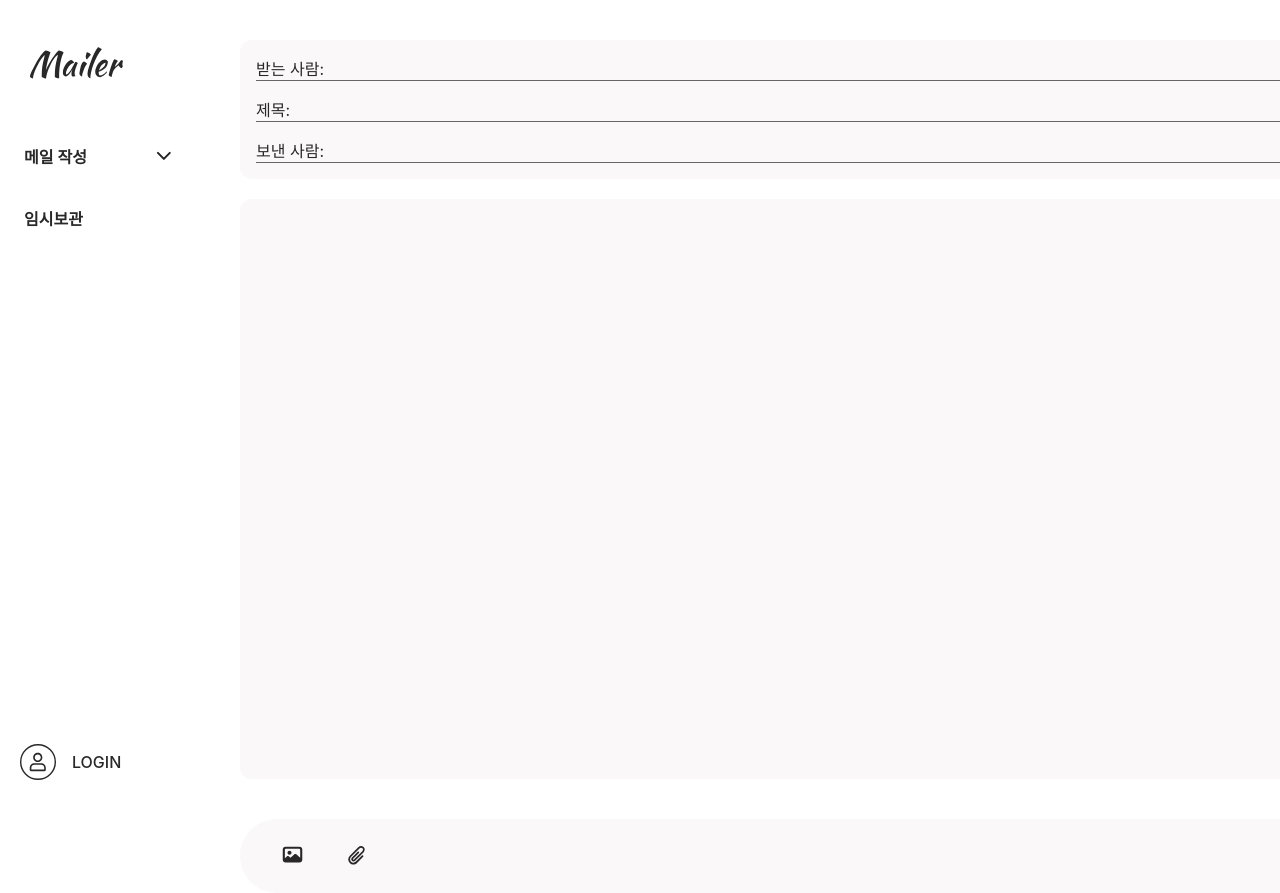
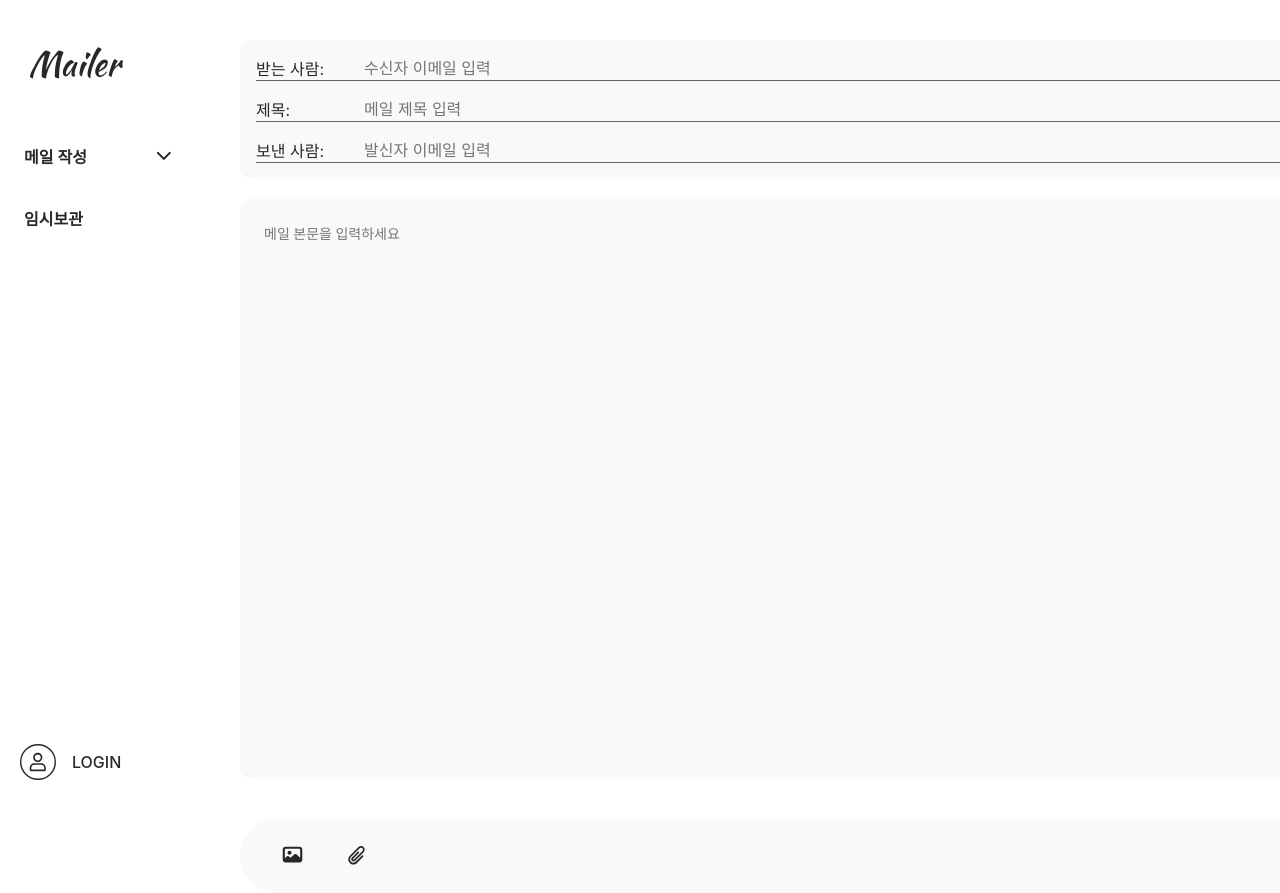
Before and after one commit to Team-G25/frontend, a React (Vite) app: page /mailManually in a window 1280 px wide. Shown: the top 893 px of the page. Built offline with nearby package versions, Linux system fonts and the light colour scheme; a web font is replaced by a local one.

Commit message:
[fix] 모달 사라짐 버그 정상화

```diff
--- a/src/pages/mailManually/components/common/inputInfo/InputInfo.jsx
+++ b/src/pages/mailManually/components/common/inputInfo/InputInfo.jsx
@@ -1,6 +1,6 @@
 import { StyledContainer, TextGroup, StyledLabel, StyledInput } from "./index.style";
 
-const InputInfo = ({mailData, onChange}) => {
+const InputInfo = ({ toRef, subjectRef, fromRef }) => {
     return (
         <StyledContainer>
             <TextGroup>
@@ -9,8 +9,8 @@ const InputInfo = ({mailData, onChange}) => {
                     id="to"
                     name="to"
                     type="text"
-                    value={mailData.to}
-                    onChange={onChange}
+                    ref={toRef}
+                    placeholder="수신자 이메일 입력"
                 />
             </TextGroup>
             <TextGroup>
@@ -19,8 +19,8 @@ const InputInfo = ({mailData, onChange}) => {
                     id="subject"
                     name="subject"
                     type="text"
-                    value={mailData.subject}
-                    onChange={onChange}
+                    ref={subjectRef}
+                    placeholder="메일 제목 입력"
                 />
             </TextGroup>
             <TextGroup>
@@ -29,8 +29,8 @@ const InputInfo = ({mailData, onChange}) => {
                     id="from"
                     name="from"
                     type="text"
-                    value={mailData.from}
-                    onChange={onChange}
+                    ref={fromRef}
+                    placeholder="발신자 이메일 입력"
                 />
             </TextGroup>
         </StyledContainer>
--- a/src/pages/mailManually/components/common/mailWrite/MailWrite.jsx
+++ b/src/pages/mailManually/components/common/mailWrite/MailWrite.jsx
@@ -1,9 +1,15 @@
 import { StyledFrame, Textarea } from "./index.style";
 
-const MailWrite = ({label, id, name, value, onChange}) => {
+const MailWrite = ({label, bodyRef}) => {
     return(
         <StyledFrame>
-            <Textarea label={label} id={id} name={name} value={value} onChange={onChange} />
+            <Textarea
+            label={label}
+            id="body"
+            name="body"
+            ref={bodyRef}
+            placeholder="메일 본문을 입력하세요"
+             />
         </StyledFrame>
     );
 };
--- a/src/pages/mailManually/index.style.js
+++ b/src/pages/mailManually/index.style.js
@@ -17,7 +17,7 @@ export const MainContent = styled.div`
 `;
 
 //입력구간#1
-export const FormContainer = styled.form`
+export const FormContainer = styled.div`
   display: flex;
   flex: 1;
   flex-direction: column;
--- a/src/pages/mailManually/mailManually.jsx
+++ b/src/pages/mailManually/mailManually.jsx
@@ -1,92 +1,71 @@
-// 수동 작성 테스트 페이지입니다.
-import { useState } from "react";
+import { useState, useRef } from "react";
 import { PageContainer, MainContent, FormContainer, BottomContainer } from "./index.style";
 import InputInfo from "./components/common/inputInfo/InputInfo";
 import MailWrite from "./components/common/mailWrite/MailWrite";
 import FileInput from "@/components/common/fileInput/FileInput";
 import SubmitBtn from "@/components/common/submitBtn/SubmitBtn";
 import Sidebar from "@/components/common/sideBar/SideBar";
-import AIPopUp from '@components/common/aiPopUp/AIPopUp';
-
+import Modal from '@components/common/aiPopUp/AIPopUP';
 
 const MailManually = () => {
-    const [mailData, setMailData] = useState({
-        to: "",
-        subject: "",
-        from: "",
-        body: "",
-    })
-
-    const [errors, setErrors] = useState({
-        to: "",
-    })
-
     const [showModal, setShowModal] = useState(false);
 
-    const handleChange = (e) => {
-        const { name, value } = e.target;
-        setMailData((prev) => ({
-            ...prev,
-            [name]: value,
-        }));
+    // useRef로 각 입력값을 참조
+    const toRef = useRef(null);
+    const subjectRef = useRef(null);
+    const fromRef = useRef(null);
+    const bodyRef = useRef(null);
 
-        if (name === "to") {
-            validateEmail(value); // 이메일 입력 시 유효성 검사
-        }
-    }
-
-
-    const validateEmail = (email) => { // 유효성 검사해주는 함수
-        const emailRegex = /^[^\s@]+@[^\s@]+\.[^\s@]+$/;
-        if (!emailRegex.test(email)) {
-            setErrors((prev) => ({ ...prev, to: "유효한 이메일 주소를 입력하세요." }));
-        } else {
-            setErrors((prev) => ({ ...prev, to: "" })); // 에러 메시지 초기화
-        }
+    const handleSave = () => {
+        console.log("임시저장:", {
+            to: toRef.current.value,
+            subject: subjectRef.current.value,
+            from: fromRef.current.value,
+            body: bodyRef.current.value,
+        });
+        // 메일 임시저장 로직
     };
 
-    const handleSave = () => {
-        console.log("임시저장:", mailData);
-        //메일 임시저장 로직
-    }
+    const handleSend = () => {
+        console.log("메일 전송:", {
+            to: toRef.current.value,
+            subject: subjectRef.current.value,
+            from: fromRef.current.value,
+            body: bodyRef.current.value,
+        });
+        setShowModal(true);
+        // 메일 전송 로직
+    };
 
-    const handleSend = () => {
-        setShowModal(true);
-        // const formData = new FormData();
-        // formData.append('to', mailData.to);
-        // formData.append('subject', mailData.subject);
-        // formData.append('from', mailData.from);
-        // formData.append('body', mailData.body);
+    const handleClose = () => {
+        setShowModal(false);
+        console.log("모달 닫습니다.");
+    };
 
-
-        //메일 저장 로직
-    }
-
-
-    return(
+    return (
         <>
             <PageContainer>
                 <Sidebar />
                 <MainContent>
                     <FormContainer>
-                        <InputInfo mailData={mailData} onChange={handleChange} />
-                        {errors.to && <p style={{ color: "red" }}>{errors.to}</p>}
+                        <InputInfo
+                            toRef={toRef}
+                            subjectRef={subjectRef}
+                            fromRef={fromRef}
+                        />
                         <MailWrite
-                            label = "내용 입력"
-                            id = "body"
-                            name = "body"
-                            value = {mailData.body}
-                            onChange={handleChange}
+                            label="내용 입력"
+                            bodyRef={bodyRef}
                         />
                         <BottomContainer>
-                            <FileInput width="1340px"/>
-                            <SubmitBtn onSave={handleSave} onSend={handleSend}/>
+                            <FileInput width="1340px" />
+                            <SubmitBtn onSave={handleSave} onSend={handleSend} />
                         </BottomContainer>
                     </FormContainer>
                 </MainContent>
             </PageContainer>
 
-            {showModal && <AIPopUp onClose={() => setShowModal(false)} />}
+            {showModal && <Modal onClose={handleClose} />}
         </>
     );
 };
```
